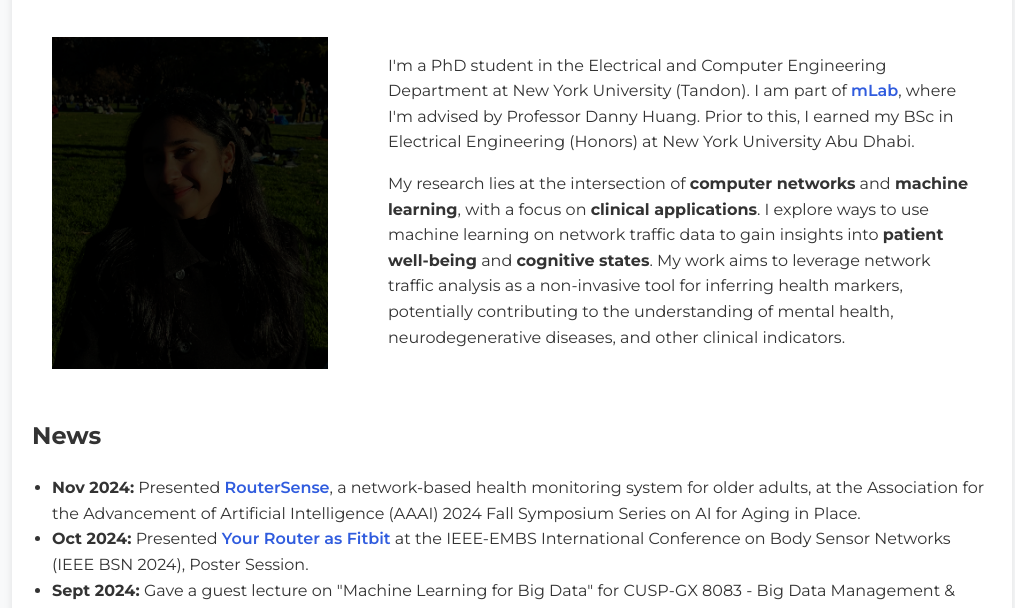
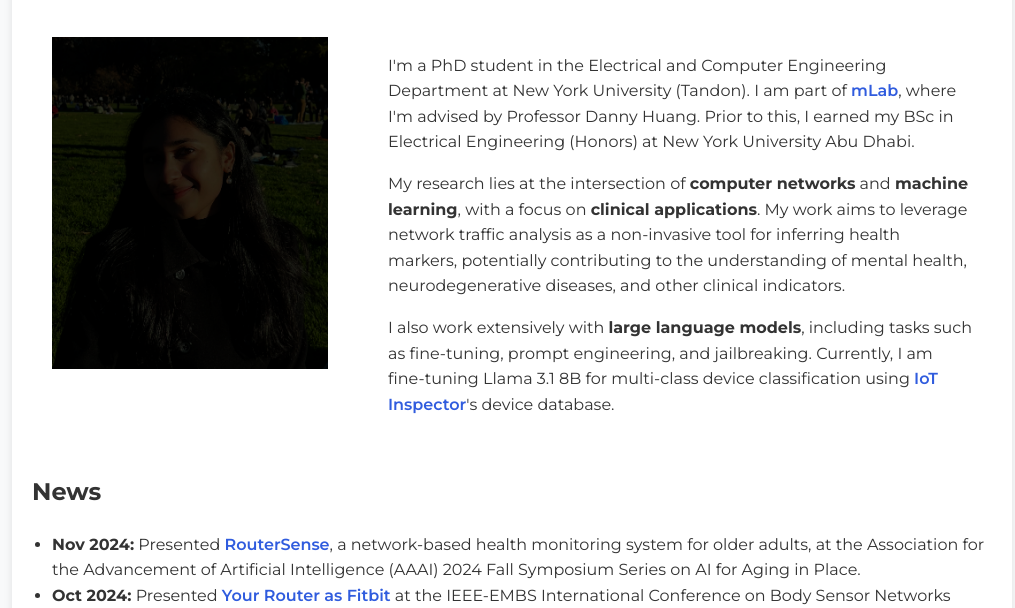
Before and after one commit to Rameen-Mahmood/Rameen-Mahmood.github.io, a plain HTML site: page index.html in a window 1280 px wide. Shown: the part 163-771 px from the top of the page, without its empty margins (128-1143 px from the left). Drawn offline with Linux system fonts and the light colour scheme.

Commit message:
Update index.html

```diff
--- a/index.html
+++ b/index.html
@@ -13,6 +13,7 @@
   <link rel="stylesheet" href="https://cdnjs.cloudflare.com/ajax/libs/font-awesome/6.0.0-beta3/css/all.min.css">
 
   <style>
+    /* Base styling for light mode */
     body {
       font-family: 'Montserrat', sans-serif;
       line-height: 1.6;
@@ -111,7 +112,8 @@
     </div>
     <div class="profile-text">
       <p>I'm a PhD student in the Electrical and Computer Engineering Department at New York University (Tandon). I am part of <a href="https://hdanny.org/" target="_blank">mLab</a>, where I'm advised by Professor Danny Huang. Prior to this, I earned my BSc in Electrical Engineering (Honors) at New York University Abu Dhabi.</p>
-      <p>My research lies at the intersection of <strong>computer networks</strong> and <strong>machine learning</strong>, with a focus on <strong>clinical applications</strong>. I explore ways to use machine learning on network traffic data to gain insights into <strong>patient well-being</strong> and <strong>cognitive states</strong>. My work aims to leverage network traffic analysis as a non-invasive tool for inferring health markers, potentially contributing to the understanding of mental health, neurodegenerative diseases, and other clinical indicators.</p>
+      <p>My research lies at the intersection of <strong>computer networks</strong> and <strong>machine learning</strong>, with a focus on <strong>clinical applications</strong>. My work aims to leverage network traffic analysis as a non-invasive tool for inferring health markers, potentially contributing to the understanding of mental health, neurodegenerative diseases, and other clinical indicators.</p>
+      <p>I also work extensively with <strong>large language models</strong>, including tasks such as fine-tuning, prompt engineering, and jailbreaking. Currently, I am fine-tuning Llama 3.1 8B for multi-class device classification using <a href="https://inspector.engineering.nyu.edu/" target="_blank">IoT Inspector</a>'s device database.</p>
     </div>
   </section>
 
```
